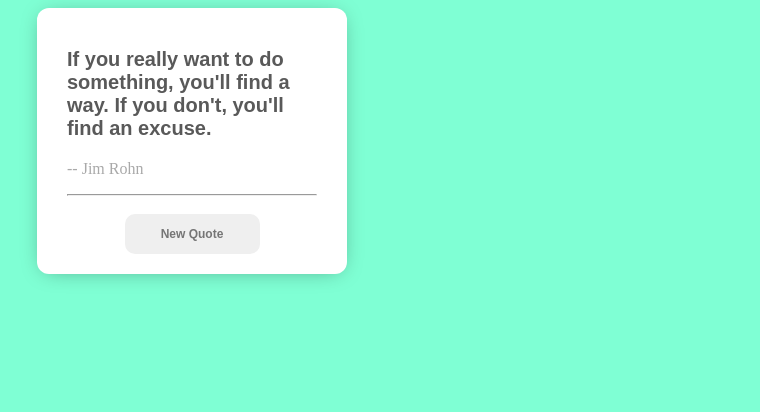
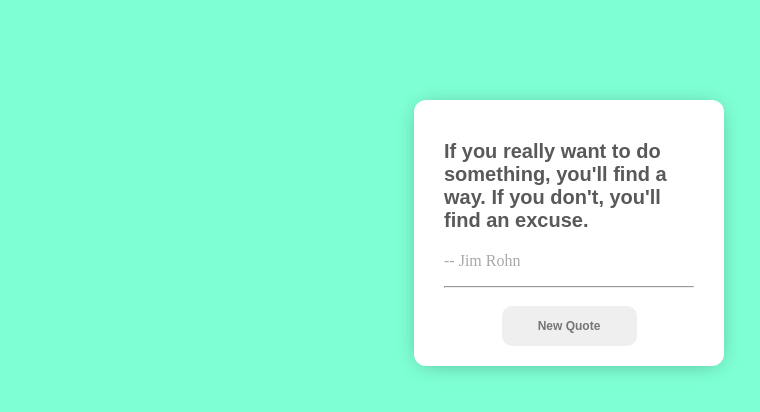
Before and after one commit to Amir-Ali-Khan/quotes, a plain HTML site: page index.html in a window 1280 px wide. Shown: the whole page, without its empty margins (71-831 px from the left). Drawn offline with Linux system fonts and the light colour scheme; a web font is replaced by a local one.

Commit message:
Update style.css

```diff
--- a/style.css
+++ b/style.css
@@ -9,7 +9,7 @@ body{
     height: fit-content;
     width: 250px;
     border-radius:12px ;
-    margin: auto 100px;
+    margin:100px auto;
     padding: 20px 30px;
     -webkit-box-shadow: 0px 2px 22px -7px rgba(0,0,0,0.4);
     -moz-box-shadow: 0px 2px 22px -7px rgba(0,0,0,0.4);
```
